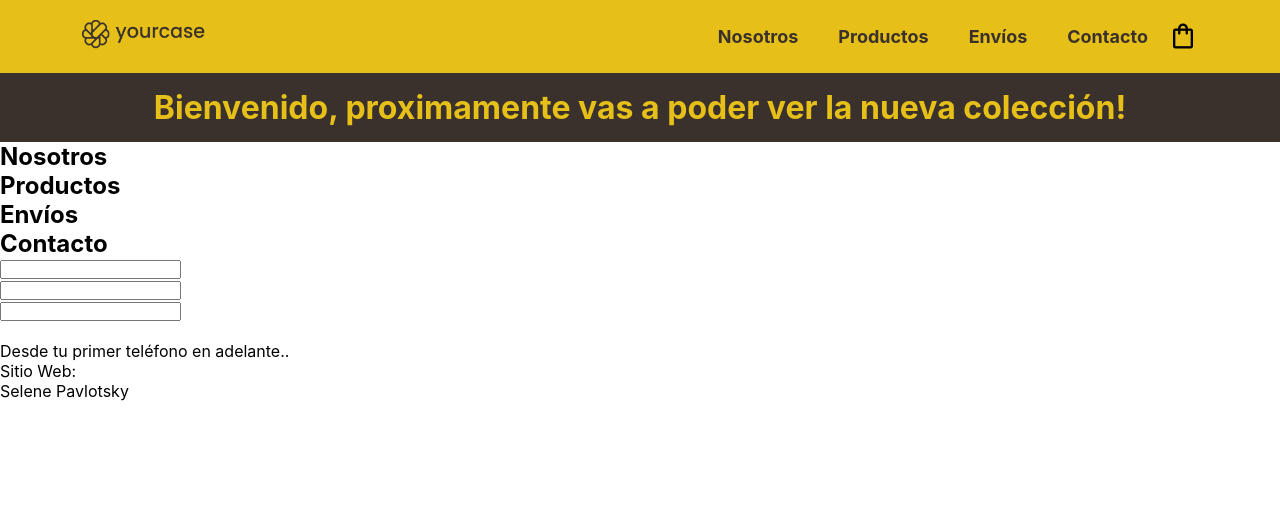
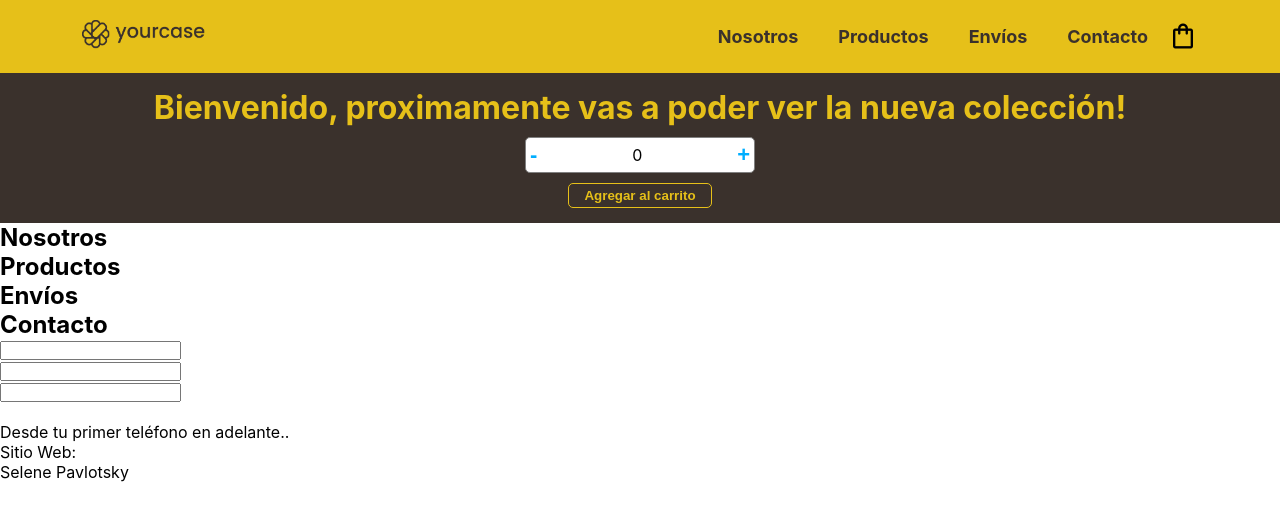
Before and after one commit to selepavlotsky/YourCase-Pavlotsky, a React (Create React App) app: page /productos in a window 1280 px wide. Shown: the top 520 px of the page. Built offline with nearby package versions, Linux system fonts and the light colour scheme.

Commit message:
Se creo el componente de ItemCount y se pasaron las props

```diff
--- a/src/App.css
+++ b/src/App.css
@@ -51,11 +51,13 @@ font-weight: bold;
 .greeting-container {
   background-color: #3a312c;
   padding: 15px;
+
 }
 
 .greeting-container h1 {
   color: #e6c019;
   text-align: center;
+  margin-bottom: 10px;
 }
 
 
@@ -64,7 +66,49 @@ nav {
   align-items: center;
   justify-content: space-between;
 }
+
 .material-symbols-outlined {
  font-size: 30px;
+ cursor: pointer;
 
 }
+
+.container-contador {
+  max-width: 230px;
+  display: flex;
+  align-items: center;
+  justify-content: space-between;
+  background-color: white;
+  padding: 4px;
+  margin: 0 auto;
+  text-align: center;
+  border-radius: 5px;
+  border: 1px solid grey;
+}
+
+.container-contador button {
+  background-color: white;
+  border: none;
+  color: rgb(0, 174, 255);
+  font-size: 22px;
+  font-weight: bold;
+}
+
+.button-onAdd {
+text-align: center;
+
+
+}
+
+.button-onAdd button {
+ background-color:#3a312c;
+border-radius: 5px;
+border:#e6c019 1px solid;
+padding: 4px 15px;
+margin-top: 10px;
+color: #e6c019;
+font-weight: bold;
+cursor: pointer;
+
+
+}
--- a/src/App.js
+++ b/src/App.js
@@ -6,17 +6,15 @@ import ItemListContainer from "./components/ItemListContainer";
 
 function App() {
   return (
-    <div>
-      <body>
-        <Header />
+    <>
+      <Header />
 
-        <ItemListContainer greeting="Bienvenido, proximamente vas a poder ver la nueva colección!" />
+      <ItemListContainer greeting="Bienvenido, proximamente vas a poder ver la nueva colección!" />
 
-        <Main />
+      <Main />
 
-        <Footer />
-      </body>
-    </div>
+      <Footer />
+    </>
   );
 }
 
--- /dev/null
+++ b/src/components/ItemCount.jsx
@@ -0,0 +1,36 @@
+import { useState } from "react";
+
+const ItemCount = ({ stock, inicial, onAdd }) => {
+  const [contador, setContador] = useState(inicial);
+
+  //const resultado = useState(0);
+  //let contador = resultado(0);
+  //const setContador = resultado[1];
+
+  const aumentarContador = () => {
+    if (contador < stock) {
+      setContador(contador + 1);
+    }
+  };
+
+  const disminuirContador = () => {
+    if (contador > 0) {
+      setContador(contador - 1);
+    }
+  };
+
+  return (
+    <div>
+      <div className="container-contador">
+        <button onClick={disminuirContador}>-</button>
+        <p>{contador}</p>
+        <button onClick={aumentarContador}>+</button>
+      </div>
+      <div className="button-onAdd">
+        <button onClick={() => onAdd(contador)}>Agregar al carrito</button>
+      </div>
+    </div>
+  );
+};
+
+export default ItemCount;
--- a/src/components/ItemListContainer.jsx
+++ b/src/components/ItemListContainer.jsx
@@ -1,7 +1,15 @@
+import ItemCount from "./ItemCount";
+
 const ItemListContainer = ({ greeting }) => {
+  const onAdd = (cantidad) => {
+    console.log(cantidad);
+  };
+
   return (
     <div className="greeting-container">
       <h1>{greeting}</h1>
+
+      <ItemCount stock={10} inicial={0} onAdd={onAdd} />
     </div>
   );
 };
```
